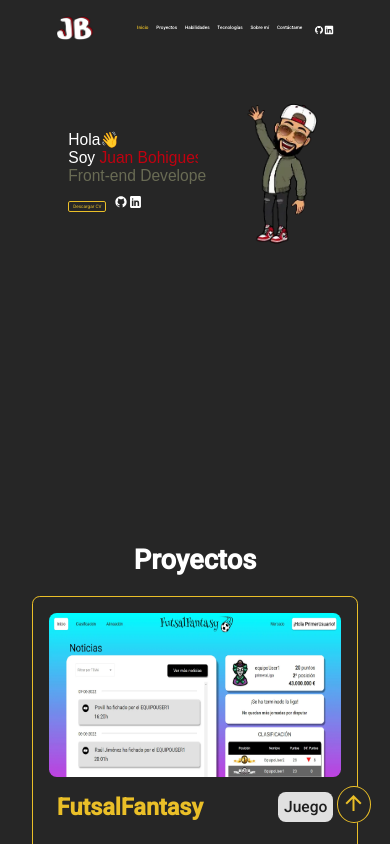
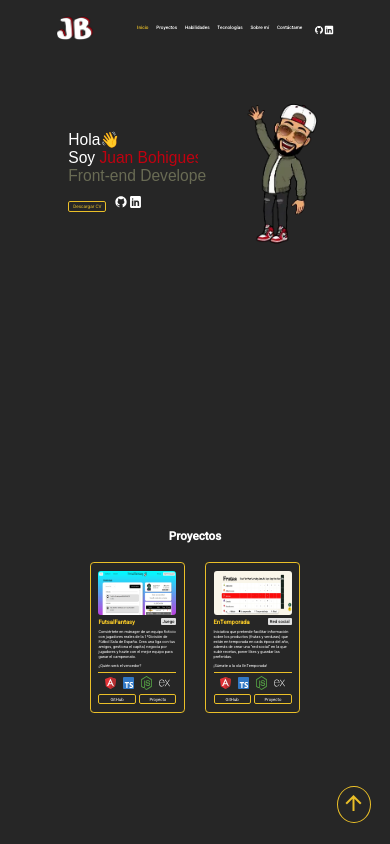
Before and after one commit to jabohigues/portfolio, an Angular app: page /home in a window 390 px wide. Shown: the top 844 px of the page. Built offline with nearby package versions, Linux system fonts and the light colour scheme.

Commit message:
done responsive projects section

```diff
--- a/src/app/global/interfaces/project.ts
+++ b/src/app/global/interfaces/project.ts
@@ -1,3 +1,5 @@
+import { Habilitie } from "./habilitie";
+
 export interface Project {
   id: number;
   title: string;
@@ -6,7 +8,7 @@ export interface Project {
   description: string;
   caller: string;
   category: string;
-  tags: string[];
+  tags: Habilitie[];
   hrefs: {
     github: string;
     project: string;
--- a/src/app/global/mocks/mock-projects.ts
+++ b/src/app/global/mocks/mock-projects.ts
@@ -10,7 +10,12 @@ export const PROJECTS: Project[] = [
       'Conviértete en mánager de un equipo ficticio con jugadores reales de la 1ªDivisión de Fútbol Sala de España. Crea una liga con tus amigos, gestiona el capital, negocia por jugadores y hazte con el mejor equipo para ganar el campeonato.',
     caller: '¿Quién será el vencedor?',
     category: 'Juego',
-    tags: ['logoAngular', 'logoNodejs', 'logoExpress', 'logoPrisma'],
+    tags: [
+      { title: 'Angular', img: 'logoAngular' },
+      { title: 'TypeScript', img: 'logoTypescript' },
+      { title: 'Node.js', img: 'logoNodejs' },
+      { title: 'Express', img: 'logoExpress' }
+    ],
     hrefs: {
       github: 'https://github.com/jbohigues/futsalFantasy',
       project: '',
@@ -25,7 +30,12 @@ export const PROJECTS: Project[] = [
       'Iniciativa que pretende facilitar información sobre los productos (frutas y verduras) que están en temporada en cada época del año, además de crear una "red social" en la que subir recetas, poner likes y guardar las preferidas.',
     caller: '¡Súmate a la ola EnTemporada!',
     category: 'Red social',
-    tags: ['logoAngular', 'logoNodejs', 'logoExpress', 'logoPrisma'],
+    tags: [
+      { title: 'Angular', img: 'logoAngular' },
+      { title: 'TypeScript', img: 'logoTypescript' },
+      { title: 'Node.js', img: 'logoNodejs' },
+      { title: 'Express', img: 'logoExpress' }
+    ],
     hrefs: {
       github: 'https://github.com/Jfabregat3/EnTemporada4J',
       project: '',
--- a/src/app/projects/components/principal-projects/principal-projects.component.html
+++ b/src/app/projects/components/principal-projects/principal-projects.component.html
@@ -18,18 +18,20 @@
           <h2>{{ project.title }}</h2>
           <mat-chip>{{ project.category }}</mat-chip>
         </div>
+        <div class="description">
           <p>
             {{ project.description }}
           </p>
           <p>
             {{ project.caller }}
           </p>
+        </div>
         <hr />
         <p class="tags">
           <img
-            *ngFor="let image of project.tags"
-            src="/assets/images/habilities/{{ image }}.svg"
-            alt=""
+            *ngFor="let habilitie of project.tags"
+            src="/assets/images/habilities/{{ habilitie.img }}.svg"
+            alt="{{habilitie.title}}"
           />
         </p>
         <p class="actions">
--- a/src/app/projects/components/principal-projects/principal-projects.component.scss
+++ b/src/app/projects/components/principal-projects/principal-projects.component.scss
@@ -106,3 +106,93 @@ mat-chip {
   padding: 1.5vw;
   border-radius: 2vw;
 }
+
+
+// Web
+@media only screen and (min-device-width: 500px) {
+  #divProjects {
+    margin: 0 10vw;
+
+    h1 {
+      font-size: 3vw;
+    }
+  }
+
+  #projects {
+    grid-template-columns: repeat(2, 1fr);
+    gap: 5vw;
+
+    .imageCard {
+      img {
+        border-radius: 0.75vw;
+        width: 20vw;
+        transition: all 0.3s;
+
+          &:hover{
+          transition: all 0.3s;
+          transform: scale(1.1);
+        }
+      }
+    }
+  }
+
+  mat-card {
+    width: 20vw;
+    overflow: hidden;
+    padding: 2vw;
+    border-radius: 1vw !important;
+  }
+
+  mat-card-content {
+    font-size: 1vw;
+    padding: 0;
+
+    .header {
+      width: 20vw;
+      justify-content: space-between;
+
+      h2 {
+        font-size: 1.5vw;
+        margin: 1vw 0;
+        color: var(--yellow);
+      }
+    }
+
+    .description {
+      &>p:first-child {
+        margin-top: 0;
+      }
+    }
+
+    p {
+      width: 20vw;
+      &.tags img {
+        width: 3vw;
+        transition: all 0.3s;
+
+        &:hover{
+          transition: all 0.3s;
+          transform: scale(1.2);
+        }
+      }
+
+      &.actions {
+        gap: 1vw;
+        justify-content: center;
+
+        a {
+          font-size: 1.1vw;
+          padding: 0.5vw 1vw;
+          border-radius: 0.5vw;
+          transition: all 0.3s;
+        }
+      }
+    }
+  }
+
+  mat-chip {
+    font-size: 1.1vw;
+    padding: 0.25vw 0.5vw;
+    border-radius: 0.25vw;
+  }
+}
--- a/src/styles.scss
+++ b/src/styles.scss
@@ -45,7 +45,7 @@ body {
   background-color: var(--black);
   font-family: Roboto, "Helvetica Neue", sans-serif;
   height: fit-content;
-  transition: all 0.5s ease;
+  transition: all 0.3s;
 }
 
 //Colours
```
Lines whose indentation alone changed are shown as unchanged.
